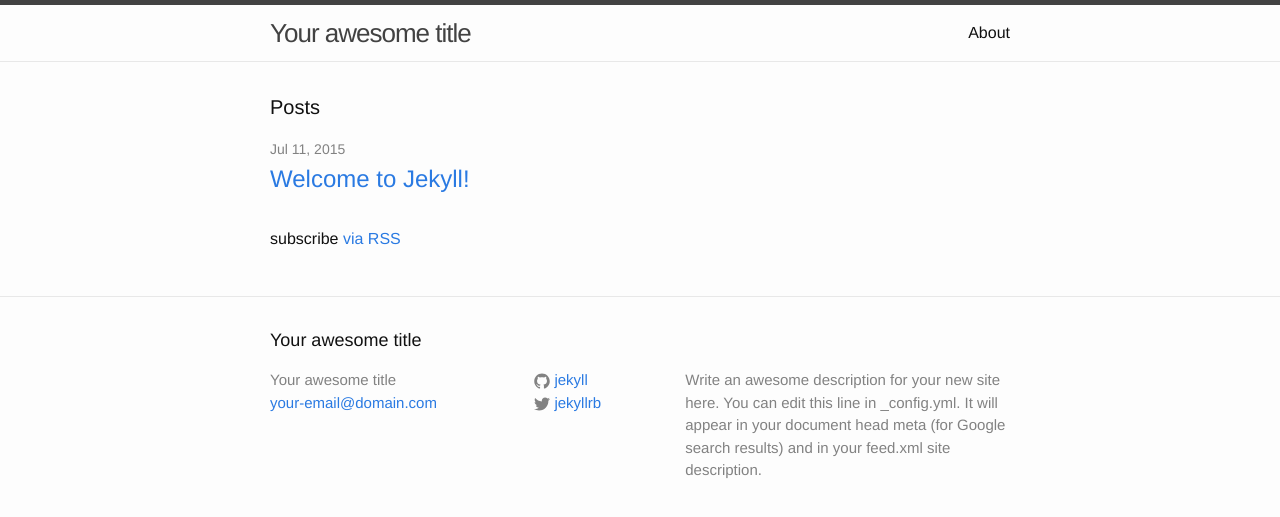
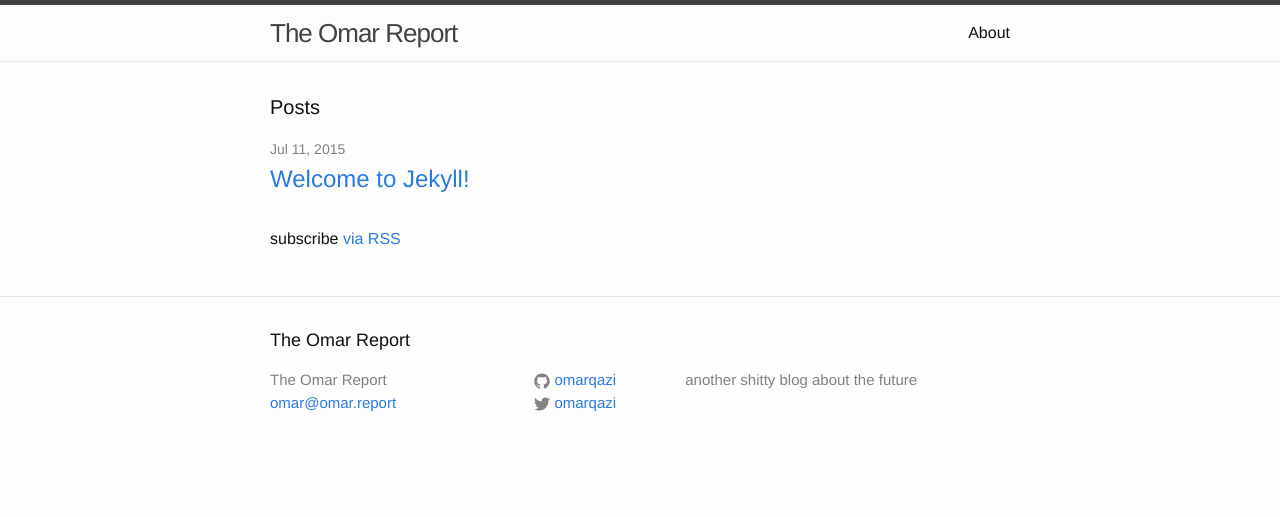
Before and after one commit to omarqazi/omar-report, a Jekyll site: the page built from index.html, in a window 1280 px wide. Shown: the top 517 px of the page. Built offline with Jekyll 4.4.1, drawn with Linux system fonts in a browser that asks for light colours.

Commit message:
edit config

```diff
--- a/_config.yml
+++ b/_config.yml
@@ -1,14 +1,11 @@
 # Site settings
-title: Your awesome title
-email: your-email@domain.com
-description: > # this means to ignore newlines until "baseurl:"
-  Write an awesome description for your new site here. You can edit this
-  line in _config.yml. It will appear in your document head meta (for
-  Google search results) and in your feed.xml site description.
-baseurl: "" # the subpath of your site, e.g. /blog/
-url: "http://yourdomain.com" # the base hostname & protocol for your site
-twitter_username: jekyllrb
-github_username:  jekyll
+title: The Omar Report
+email: omar@omar.report
+description: another shitty blog about the future
+baseurl: "/" # the subpath of your site, e.g. /blog/
+url: "http://omar.report" # the base hostname & protocol for your site
+twitter_username: omarqazi
+github_username:  omarqazi
 
 # Build settings
 markdown: kramdown
```
